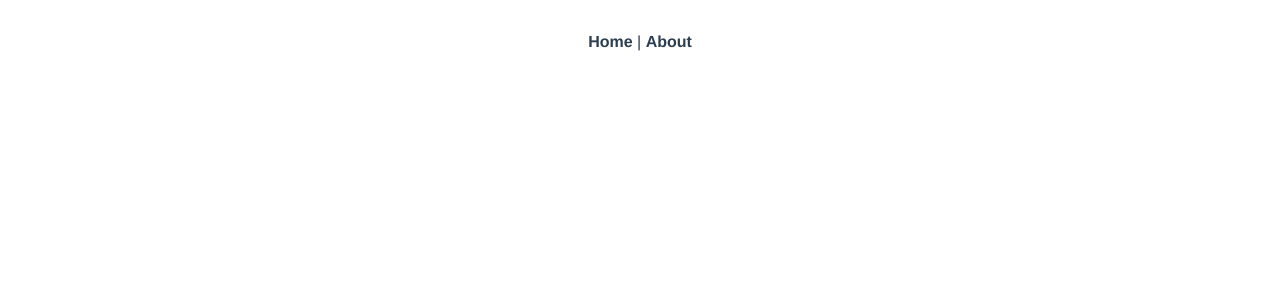
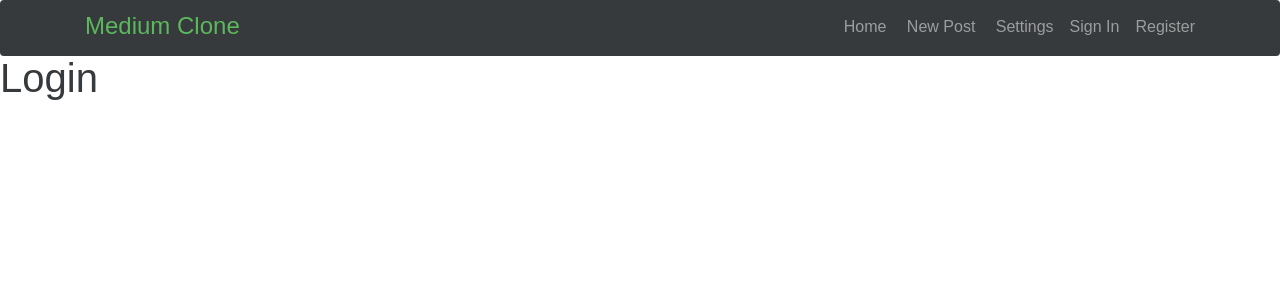
Before and after one commit to PhillipMwaniki/Medium-Clone, a Vue app: page /login in a window 1280 px wide. Before the commit this address had no page. Shown: the top 300 px of the page. Built offline with nearby package versions, Linux system fonts and the light colour scheme.

Commit message:
added routing

```diff
--- a/src/App.vue
+++ b/src/App.vue
@@ -1,30 +1,16 @@
 <template>
-  <div id="nav">
-    <router-link to="/">Home</router-link> |
-    <router-link to="/about">About</router-link>
-  </div>
+  <Navbar />
   <router-view />
 </template>
 
+<script>
+import Navbar from "./components/Navbar";
+export default {
+  components: {
+    Navbar
+  }
+}
+</script>
+
 <style>
-#app {
-  font-family: Avenir, Helvetica, Arial, sans-serif;
-  -webkit-font-smoothing: antialiased;
-  -moz-osx-font-smoothing: grayscale;
-  text-align: center;
-  color: #2c3e50;
-}
-
-#nav {
-  padding: 30px;
-}
-
-#nav a {
-  font-weight: bold;
-  color: #2c3e50;
-}
-
-#nav a.router-link-exact-active {
-  color: #42b983;
-}
 </style>
--- /dev/null
+++ b/src/components/Navbar.vue
@@ -0,0 +1,28 @@
+<template>
+  <nav class="navbar navbar-dark bg-inverse">
+    <div class="container">
+      <a class="navbar-brand" href="index.html">Medium Clone</a>
+      <ul class="nav navbar-nav pull-xs-right">
+        <li class="nav-item">
+          <router-link class="nav-link" :to="{name : 'Home'}">Home</router-link>
+        </li>
+        <li class="nav-item">
+          <a class="nav-link" href="">
+            <i class="ion-compose"></i>&nbsp;New Post
+          </a>
+        </li>
+        <li class="nav-item">
+          <a class="nav-link" href="">
+            <i class="ion-gear-a"></i>&nbsp;Settings
+          </a>
+        </li>
+        <li class="nav-item">
+          <router-link class="nav-link" :to="{name : 'Login'}">Sign In</router-link>
+        </li>
+        <li class="nav-item">
+          <router-link class="nav-link" :to="{name : 'Register'}">Register</router-link>
+        </li>
+      </ul>
+    </div>
+  </nav>
+</template>
--- a/src/router/index.js
+++ b/src/router/index.js
@@ -1,26 +1,29 @@
-import { createRouter, createWebHistory } from "vue-router";
-import Home from "../views/Home.vue";
+import { createRouter, createWebHistory } from 'vue-router';
+import Home from '../views/Home.vue';
+import Login from '../views/Login.vue';
+import Register from '../views/Register.vue';
 
 const routes = [
-  {
-    path: "/",
-    name: "Home",
-    component: Home
-  },
-  {
-    path: "/about",
-    name: "About",
-    // route level code-splitting
-    // this generates a separate chunk (about.[hash].js) for this route
-    // which is lazy-loaded when the route is visited.
-    component: () =>
-      import(/* webpackChunkName: "about" */ "../views/About.vue")
-  }
+	{
+		path: '/',
+		name: 'Home',
+		component: Home,
+	},
+	{
+		path: '/login',
+		name: 'Login',
+		component: Login,
+	},
+	{
+		path: '/register',
+		name: 'Register',
+		component: Register,
+	},
 ];
 
 const router = createRouter({
-  history: createWebHistory(process.env.BASE_URL),
-  routes
+	history: createWebHistory(process.env.BASE_URL),
+	routes,
 });
 
 export default router;
--- /dev/null
+++ b/src/views/Login.vue
@@ -0,0 +1,8 @@
+<template>
+ <div>
+     <h1>Login</h1>
+ </div>
+</template>
+<script>
+export default { }
+</script>
--- /dev/null
+++ b/src/views/Register.vue
@@ -0,0 +1,6 @@
+<template>
+  <h1>Register</h1>
+</template>
+<script>
+export default { }
+</script>
```
